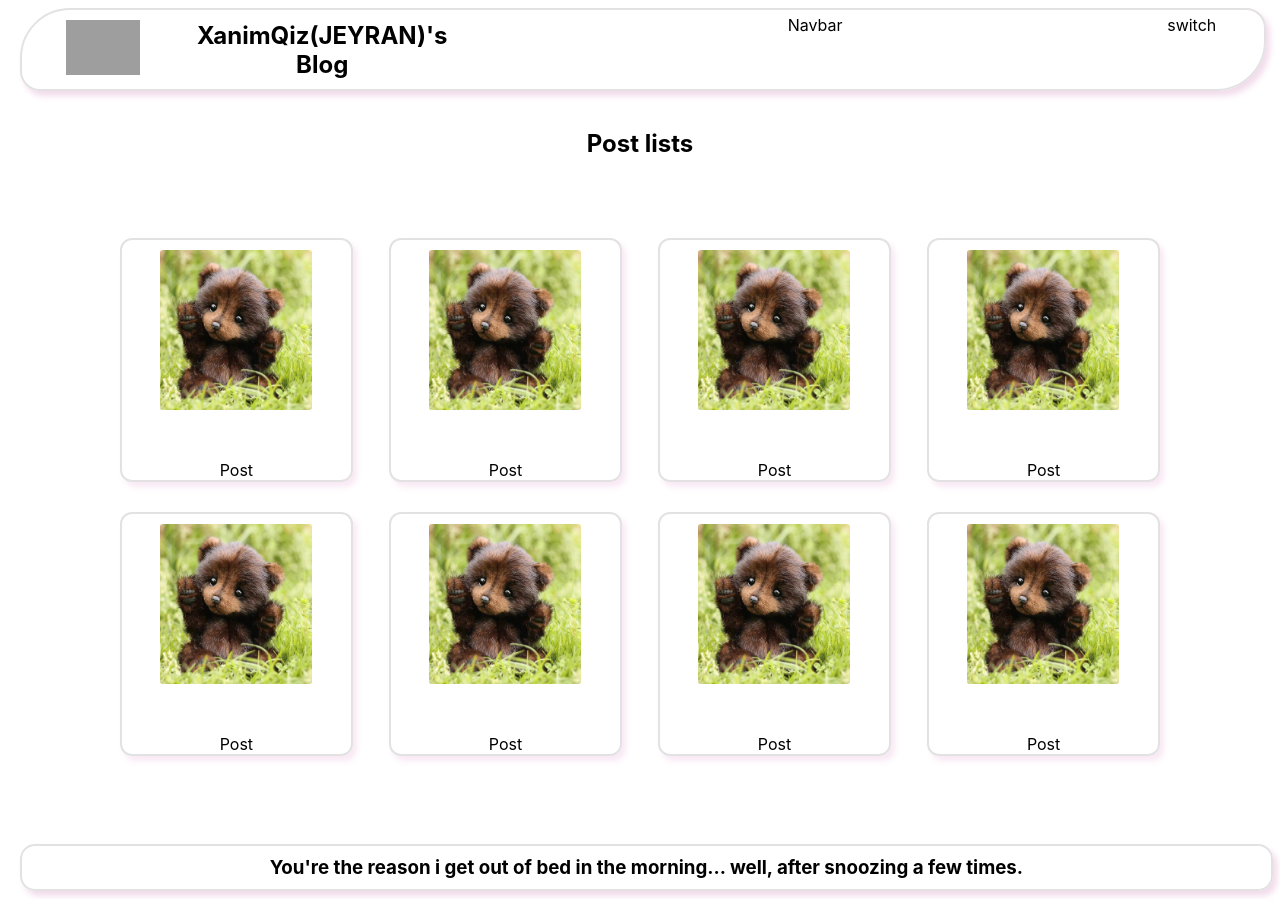
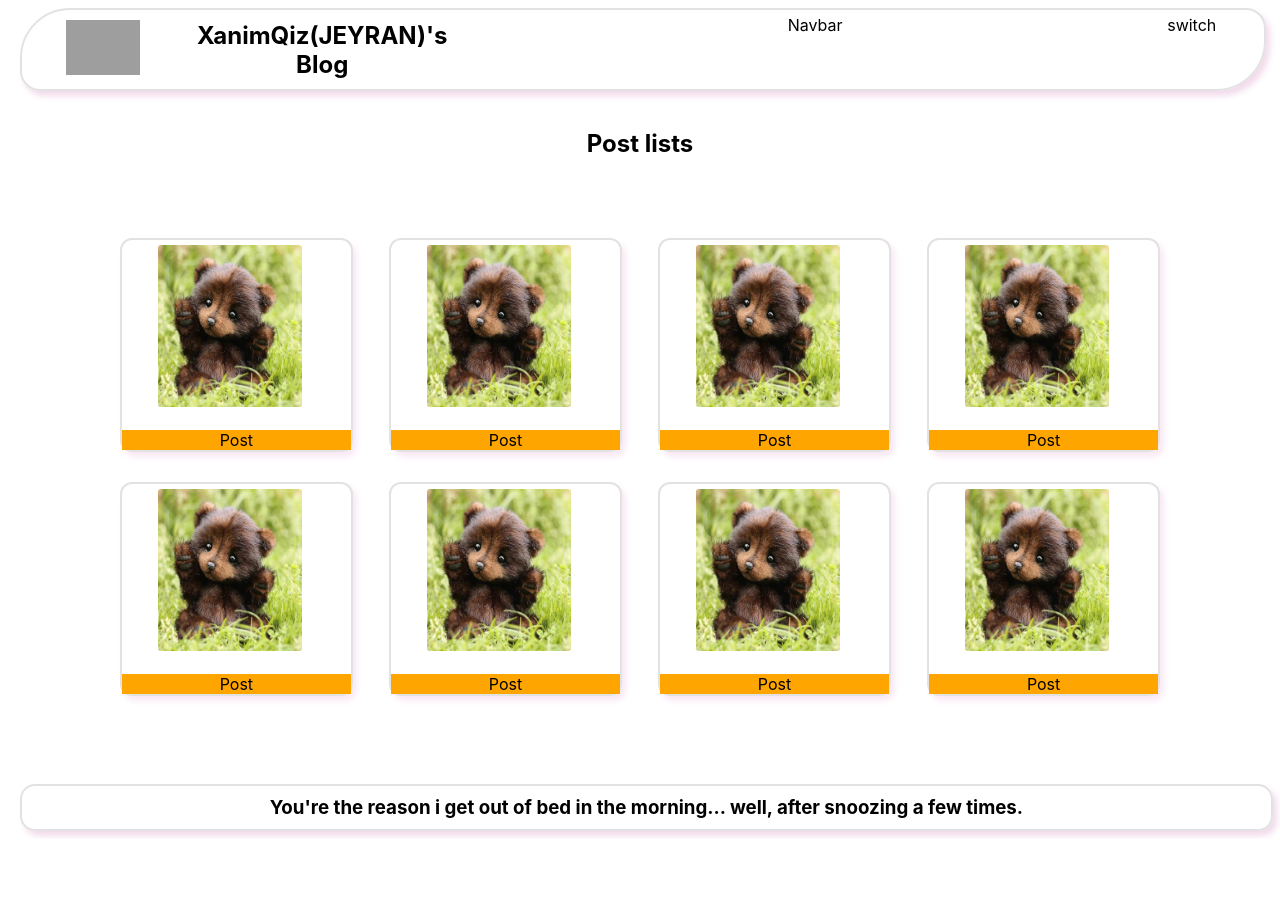
Before and after one commit to zahraRostami1999/blog-app, a React (Create React App) app: page / in a window 1280 px wide. After the commit the page ends 839 px from the top, so only its background shows below. Built offline with nearby package versions, Linux system fonts and the light colour scheme; grey boxes are pictures that could not be loaded.

Commit message:
add posts sections style

```diff
--- a/src/Components/post/post.module.css
+++ b/src/Components/post/post.module.css
@@ -6,19 +6,36 @@
     margin-top: 30px;
 }
 
+.postId{
+    background-color: red;
+}
+
 .postImg{
-    width: 95%;
-    height: 200px;
+    width: 90%;
+    height: 180px;
     display: flex;
     justify-content: center;
-    margin: 10px 5px;
+    margin: 5px 5px;
 }
 .postImg img{
     width: 70%;
-    height: 80%;
+    height: 90%;
     border-radius: 3px;
 }
 
 .postTitle{
+    background-color: orange;
     text-align: center;
 }
+
+.postContent{
+    background-color: yellow;
+}
+
+.postAuthor{
+    background-color: green;
+}
+
+.postTime{
+    background-color: blue;
+}
```
